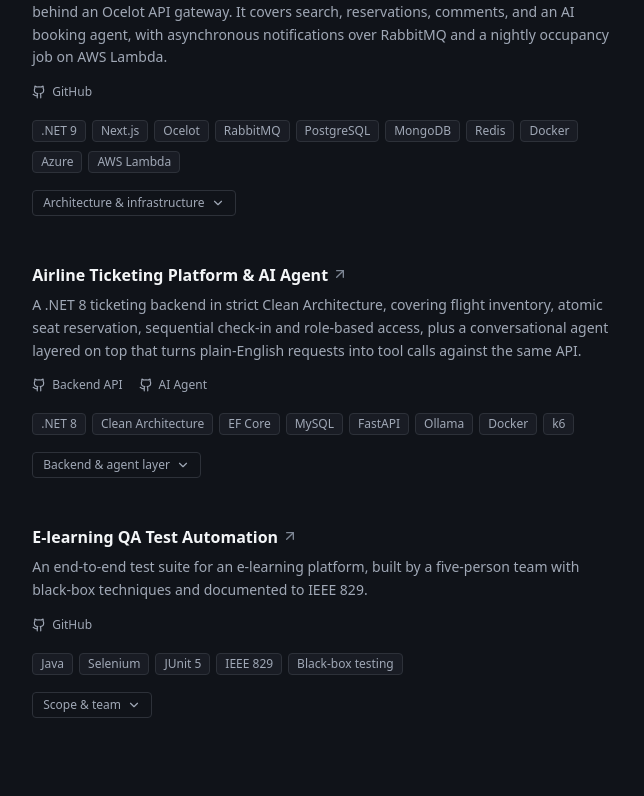
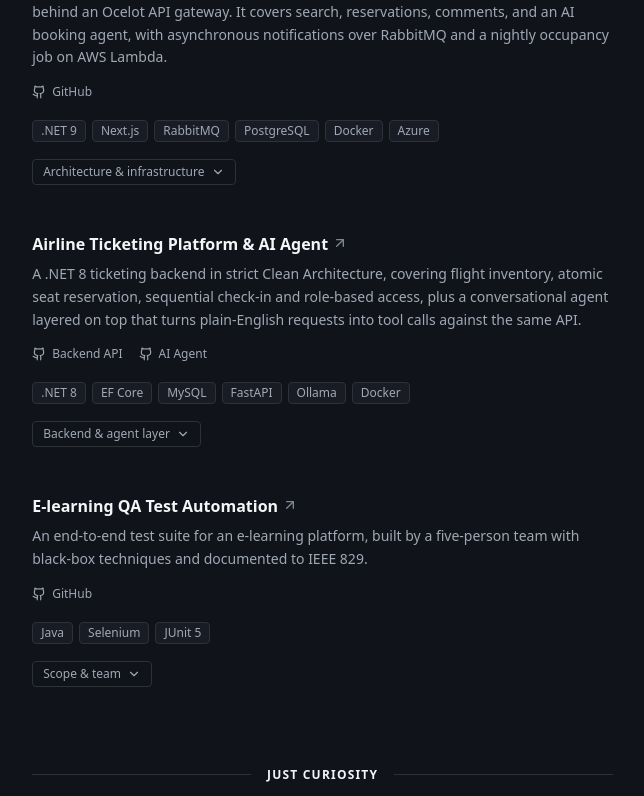
Before and after one commit to this-Demir/demirdogen.dev-portfolio, a React (Vite) app: page / in a window 1280 px wide. Shown: the part 1384-2180 px from the top of the page, without its empty margins (555-1199 px from the left). Built offline with nearby package versions, Linux system fonts and the light colour scheme; the HTML template or start-up script is replaced by a standard one.

Commit message:
chore: trim project technology badges

```diff
--- a/src/data/projects.ts
+++ b/src/data/projects.ts
@@ -42,18 +42,7 @@
   {
     id: 'hotel',
     tier: 'featured',
-    technologies: [
-      '.NET 9',
-      'Next.js',
-      'Ocelot',
-      'RabbitMQ',
-      'PostgreSQL',
-      'MongoDB',
-      'Redis',
-      'Docker',
-      'Azure',
-      'AWS Lambda',
-    ],
+    technologies: ['.NET 9', 'Next.js', 'RabbitMQ', 'PostgreSQL', 'Docker', 'Azure'],
     links: [
       {
         label: 'GitHub',
@@ -65,16 +54,7 @@
   {
     id: 'airline',
     tier: 'featured',
-    technologies: [
-      '.NET 8',
-      'Clean Architecture',
-      'EF Core',
-      'MySQL',
-      'FastAPI',
-      'Ollama',
-      'Docker',
-      'k6',
-    ],
+    technologies: ['.NET 8', 'EF Core', 'MySQL', 'FastAPI', 'Ollama', 'Docker'],
     links: [
       {
         label: 'Backend API',
@@ -91,7 +71,7 @@
   {
     id: 'qa',
     tier: 'featured',
-    technologies: ['Java', 'Selenium', 'JUnit 5', 'IEEE 829', 'Black-box testing'],
+    technologies: ['Java', 'Selenium', 'JUnit 5'],
     links: [
       {
         label: 'GitHub',
@@ -103,7 +83,7 @@
   {
     id: 'vulkan',
     tier: 'curiosity',
-    technologies: ['Java 21', 'Vulkan', 'LWJGL', 'GLSL compute', 'Multithreading'],
+    technologies: ['Java 21', 'Vulkan', 'LWJGL', 'GLSL'],
     links: [
       {
         label: 'GitHub',
```
